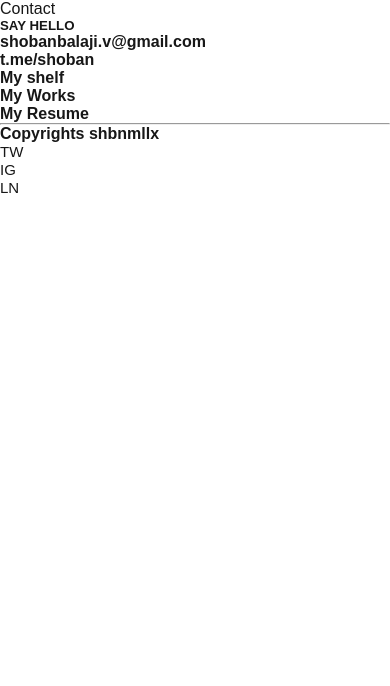
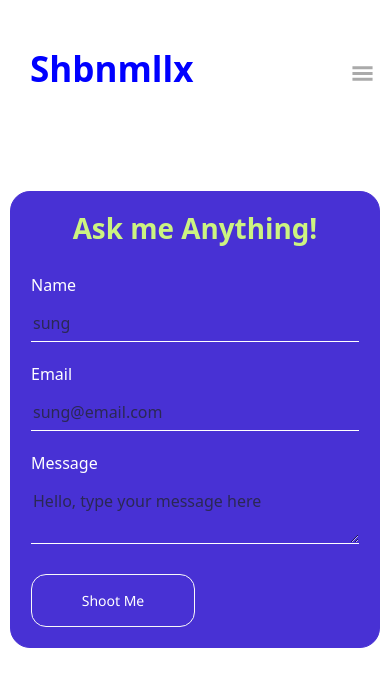
Before and after one commit to shobanbalaji/Dev-Portfolio, a Next.js app: page /contact in a window 390 px wide. Shown: the top 686 px of the page. Built offline with nearby package versions, Linux system fonts and the light colour scheme.

Commit message:
Contact , Blog and Project Page UI Fix

```diff
--- a/package.json
+++ b/package.json
@@ -16,6 +16,7 @@
     "react": "^19.0.0",
     "react-bootstrap": "^2.10.9",
     "react-dom": "^19.0.0",
+    "react-hot-toast": "^2.5.2",
     "react-icons": "^5.5.0",
     "swiper": "^11.2.6"
   },
--- /dev/null
+++ b/src/app/blog/page.js
@@ -0,0 +1,72 @@
+"use client";
+
+import React from "react";
+import Header from "../header/page";
+import { Row, Col, Card } from "react-bootstrap";
+import Link from "next/link";
+import Image from "next/image";
+import im from "../../assets/images/logo.jpeg";
+
+const page = () => {
+  const blogList = [
+    {
+      blogImage: im,
+      blogName: "Portfolio Website",
+      link: "https://mystore.com",
+      blogDescription:"lorem ispum ......................................................................."
+
+    },
+    {
+      blogImage: im,
+      blogName: "E-commerce Store",
+      link: "https://mystore.com",
+      blogDescription:"lorem ispum ......................................................................."
+    },
+    {
+      blogImage: im,
+      blogName: "Blog Platform",
+      link: "https://myblog.com",
+      blogDescription:"lorem ispum ......................................................................."
+    },
+    {
+      blogImage: im,
+
+      blogName: "Task Manager App",
+      link: "https://taskapp.com",
+      blogDescription:"lorem ispum ......................................................................."
+    },
+  ];
+
+  return (
+    <div className="dev-blogs">
+      <Header isBackground={false} menuColor={"#aaa"} />
+      <h1 className="text-center py-3">/blogs</h1>
+      <p className="text-center px-4 py-2">
+        See my blogs, that I've wrote a tech contents may be its useful to you
+      </p>
+
+      <Row className="blog-container justify-content-between">
+        {blogList.map((blog, index) => (
+          <Col md={3} key={index} className="my-3">
+            <Card className="blog-card shadow-sm rounded">
+              <Image
+                className="blog-image"
+                variant="top"
+                src={blog.blogImage}
+                alt={blog.blogName}
+              />
+              <Card.Body>
+                <h5 className="">{blog.blogName}</h5>
+                <Link style={{ textDecoration: "none" }} href={blog.link}>
+                  {blog.link}
+                </Link>
+              </Card.Body>
+            </Card>
+          </Col>
+        ))}
+      </Row>
+    </div>
+  );
+};
+
+export default page;
--- /dev/null
+++ b/src/app/component/FooterControl.jsx
@@ -0,0 +1,19 @@
+"use client";
+
+import { usePathname } from "next/navigation";
+import Footer from "../footer/page";
+
+const FooterControl = ({ children }) => {
+  const pathname = usePathname();
+  const hideFooterPaths = ["/contact"];
+  const shouldRenderFooter = !hideFooterPaths.includes(pathname);
+
+  return (
+    <>
+      {children}
+      {shouldRenderFooter && <Footer />}
+    </>
+  );
+};
+
+export default FooterControl;
--- a/src/app/contact/page.js
+++ b/src/app/contact/page.js
@@ -1,12 +1,85 @@
-"use-client"
-import React from 'react'
+"use client";
+
+import React, { useState } from "react";
+import Header from "../header/page";
+import { Row, Col, Form, Button } from "react-bootstrap";
+import { db } from "../firebase/firebase";
+import { addDoc, collection } from "firebase/firestore";
+import toast from "react-hot-toast";
 
 const Contact = () => {
+  const [message, setMessage] = useState({
+    name: "",
+    email: "",
+    message: "",
+  });
+
+  const handleChange = (e) => {
+    const { name, value } = e.target;
+    setMessage((prev) => ({
+      ...prev,
+      [name]: value,
+    }));
+  };
+
+  const handleSubmit = async (e) => {
+    e.preventDefault(); // Prevent form reload
+    try {
+      const ref = collection(db, "messages");
+      await addDoc(ref, message);
+      toast.success("message Sent");
+      setMessage({ name: "", email: "", message: "" }); // reset form
+    } catch (error) {
+      toast.error("message Failed");
+      console.error("Error sending message: ", error);
+    }
+  };
+
   return (
     <div>
-      Contact
+      <Header isBackground={false} menuColor={"#aaa"} />
+
+      <Row className="dev-contact">
+        <h1 className="text-center"> Ask me Anything!</h1>
+
+        <Form className="px-5 contact-form" onSubmit={handleSubmit}>
+          <Form.Label>Name</Form.Label>
+          <Form.Control
+            name="name"
+            type="text"
+            placeholder="sung"
+            value={message.name}
+            onChange={handleChange}
+            required
+          />
+
+          <Form.Label>Email</Form.Label>
+          <Form.Control
+            name="email"
+            type="email"
+            placeholder="sung@email.com"
+            value={message.email}
+            onChange={handleChange}
+            required
+          />
+
+          <Form.Label>Message</Form.Label>
+          <Form.Control
+            name="message"
+            as="textarea"
+            placeholder="Hello, type your message here"
+            value={message.message}
+            onChange={handleChange}
+            required
+          />
+
+          <Button className="mt-5 py-2 px-5" type="submit">
+            Shoot Me
+          </Button>
+        </Form>
+      </Row>
     </div>
-  )
-}
+  );
+};
 
-export default Contact
+export default Contact;
--- a/src/app/firebase/firebase.js
+++ b/src/app/firebase/firebase.js
@@ -1,6 +1,7 @@
 // Import the functions you need from the SDKs you need
 import { initializeApp } from "firebase/app";
 import { getAnalytics } from "firebase/analytics";
+import { getFirestore } from "firebase/firestore";
 // TODO: Add SDKs for Firebase products that you want to use
 // https://firebase.google.com/docs/web/setup#available-libraries
 
@@ -16,6 +17,12 @@ const firebaseConfig = {
   measurementId: "G-CZ00J48B9Q"
 };
 
-// Initialize Firebase
 const app = initializeApp(firebaseConfig);
-const analytics = getAnalytics(app);
+
+// Enable Analytics only in browser environments
+const analytics =  getAnalytics(app);
+
+// Initialize Firestore
+const db = getFirestore(app);
+
+export { db };
--- a/src/app/header/page.js
+++ b/src/app/header/page.js
@@ -5,7 +5,7 @@ import Link from "next/link";
 import { GiHamburgerMenu } from "react-icons/gi";
 
 
-const Header = ({isBackground=true}) => {
+const Header = ({isBackground=true, menuColor = "white"}) => {
   const [menuOpen, setMenuOpen] = useState(false);
   const menuRef = useRef()
 
@@ -27,26 +27,31 @@ const Header = ({isBackground=true}) => {
   // }, []);
   const navigationMenu = [
     {
+      name: "Home",
+      link: "/",
+    },
+    {
       name: "Blog",
       link: "./blog",
     },
     {
       name: "Project",
-      link: "$",
+      link: "./project",
     },
     {
       name: "Contact",
       link: "./contact",
     },
   ];
+
   return (
     <header>
       <Row>
-        <Col md={8}  className="header-logo" style={{ ...( !isBackground && { backgroundColor: "inherit"} )}}>
+        <Col  className="header-logo" style={{ ...( !isBackground && { backgroundColor: "inherit"} )}}>
         <div className="d-flex justify-content-between align-items-center pe-3">
           <h3
             className="py-5 ps-5 header-logo-text"
-            onClick={()=>window.location.reload()}
+            onClick={() => (window.location.href = "/")}
             style={{
               fontSize: "35px",
               fontWeight: "bold",
@@ -60,14 +65,14 @@ const Header = ({isBackground=true}) => {
             Shbnmllx
           </h3>
 
-          <GiHamburgerMenu className="menu-bar-mobile"  ref={menuRef} onClick={handleShowMenu} size={23} color="white"/>
+          <GiHamburgerMenu className="menu-bar-mobile"  ref={menuRef} onClick={handleShowMenu} size={23} color={menuColor}/>
 
         </div>
 
         </Col>
         <Col md={4} sm={3} className="header-menu text-end" style={{ ...( !isBackground && { background: 'none' } )}}>
           <div className="header-menu-bar py-5" style={{paddingRight:"3rem"}}>
-          <GiHamburgerMenu className="menu-bar-web"  ref={menuRef} onClick={handleShowMenu} size={23} color="white" style={{cursor:"pointer"}}/>
+          <GiHamburgerMenu className="menu-bar-web"  ref={menuRef} onClick={handleShowMenu} size={23} color={menuColor} style={{cursor:"pointer"}}/>
 
           </div>
 
--- a/src/app/layout.js
+++ b/src/app/layout.js
@@ -1,5 +1,8 @@
 import "./globals.css";
-import Footer from "./footer/page";
+import FooterControl from "./component/FooterControl";
+import "bootstrap/dist/css/bootstrap.min.css";
+import "../app/stylesheet/main.css";
+import { Toaster } from "react-hot-toast";
 
 export const metadata = {
   title: "Shobanbalaji: Web developer | Gen AI",
@@ -24,8 +27,8 @@ export default function RootLayout({ children }) {
         <link rel="icon" href="/favicon.ico" />
       </head>
       <body>
-        {children}
-        <Footer />
+        <Toaster position="top-center" />
+        <FooterControl>{children}</FooterControl>
       </body>
     </html>
   );
--- a/src/app/stylesheet/homeStyle.css
+++ b/src/app/stylesheet/homeStyle.css
@@ -169,6 +169,68 @@
   text-align: justify;
 }
 
+.blog-container{
+  margin: 40px;
+}
+
+.blog-container .blog-card{
+  height: 350px;
+  width: 350px;
+}
+
+.blog-container .blog-card .blog-image{
+  height: 230px;
+  width: auto;
+  object-fit: cover;
+  border-radius: 6px;
+  cursor: pointer;
+}
+
+.dev-contact{
+  margin:60px 180px;
+  padding: 20px;
+  border-radius: 20px;
+  border: 1px solid var(--primary_color);
+}
+
+.dev-contact h1{
+  color: var(--primary_color);
+  font-weight: bold;
+}
+
+.dev-contact .contact-form .form-control , .dev-contact.contact-form.form-control:focus-visible {
+  border-left: none !important;
+  border-right: none !important;
+  border-top: none !important;
+  box-shadow:none;
+  border-color: var(--primary_color);
+  border-radius: 0px;
+  background-color: transparent;
+  padding-left: 2px;
+}
+
+.dev-contact .contact-form .form-label{
+  color: var(--primary_color);
+  margin-top: 20px;
+}
+.dev-contact .contact-form button{
+  border-radius: 15px;
+  width: 25%;
+  padding: 15px !important;
+  border-color: #F9F9F9;
+  background: var(--primary_color) ;
+  font-size: 17px;
+  font-family: 'Segoe UI', Tahoma, Geneva, Verdana, sans-serif;
+}
+
+.dev-contact .contact-form button:hover{
+  border-radius:15px;
+  padding: 15px !important;
+  border-color: var(--secondary_color);
+  background: var(--secondary_color) ;
+  color: var(--primary_color);
+}
+
 @media (max-width: 775px) {
 
   .backgroundShape{
@@ -181,6 +243,10 @@
 
   .header-menu{
     display: none;
+  }
+
+  .home-screen{
+    height: auto !important;
   }
 
   .home-screen-section .dev-content p, .home-screen-section .dev-content h1 {
@@ -199,6 +265,12 @@
 
   .dev-sub-intro{
     margin: 10px 0px 70px;
+  }
+
+  .dev-image{
+    display: flex;
+    justify-content: center;
+    padding: 30px;
   }
 
   .dev-sub-intro p{
@@ -220,7 +292,7 @@
   }
 
   .developer-expertise-container{
-    margin-top: 70px;
+    /* margin-top: 70px; */
     height: auto !important;
   }
 
@@ -338,4 +410,41 @@
     right: 25px;
   }
 
+  .blog-container {
+    margin: 0;
+    padding-bottom: 80px;
+  }
+
+  .blog-container .blog-card {
+    width: auto;
+    height: auto;
+  }
+
+  .dev-contact{
+    margin:  45px 10px 0px 10px;
+    background-color: var(--primary_color);
+  }
+  .contact-form{
+    padding: 0px !important;
+  }
+
+  .dev-contact .contact-form button{
+    width: 50%;
+    font-size:14px;
+    margin-top: 30px !important;
+  }
+  .dev-contact .contact-form .form-control , .dev-contact.contact-form.form-control:focus-visible {
+    color: white;
+    border-color: white;
+  }
+  .dev-contact .contact-form .form-label{
+    color: white;
+  }
+  .dev-contact h1{
+  color: var(--secondary_color);
+  font-weight: bold;
+  }
+.dev-contact .contact-form button{
+  background-color: transparent;
 }
+}
```
Also changed, not shown: src/app/page.js (+3 -7 lines), src/app/project/page.js (+41 -33 lines), 1 other file (tests, documents, lock files or other folders).
